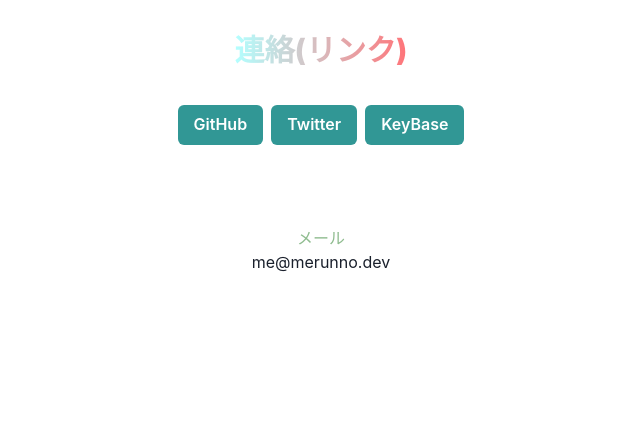
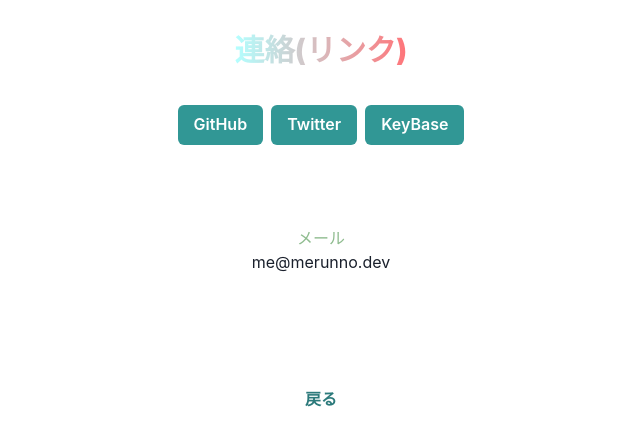
Before and after one commit to shun-shobon/merunno.dev, a Next.js app: page /contects in a window 1280 px wide. Shown: the top 446 px of the page, without its empty margins (319-959 px from the left). Built offline with nearby package versions, Linux system fonts and the light colour scheme.

Commit message:
add: プロジェクトURLを追加

```diff
--- a/src/pages/contects.tsx
+++ b/src/pages/contects.tsx
@@ -1,9 +1,9 @@
-import { Button, Circle, HStack, Link, Text } from '@chakra-ui/react'
+import { Button, Circle, HStack, Text } from '@chakra-ui/react'
 import React from 'react'
 
 import introductionCSS from '../styles/introduction.module.css'
 import AboutMeCSS from '../styles/about_me.module.css'
-import { ExternalLinkIcon } from '@chakra-ui/icons'
+import { BackButton } from '../component/backButton.component'
 
 export default function Contects() {
   return (
@@ -66,6 +66,12 @@
             </div>
           </Circle>
         </div>
+
+        <div className={'back'}>
+          <Circle w={'100%'} h={'200px'}>
+            <BackButton />
+          </Circle>
+        </div>
       </div>
     </main>
   )
```
